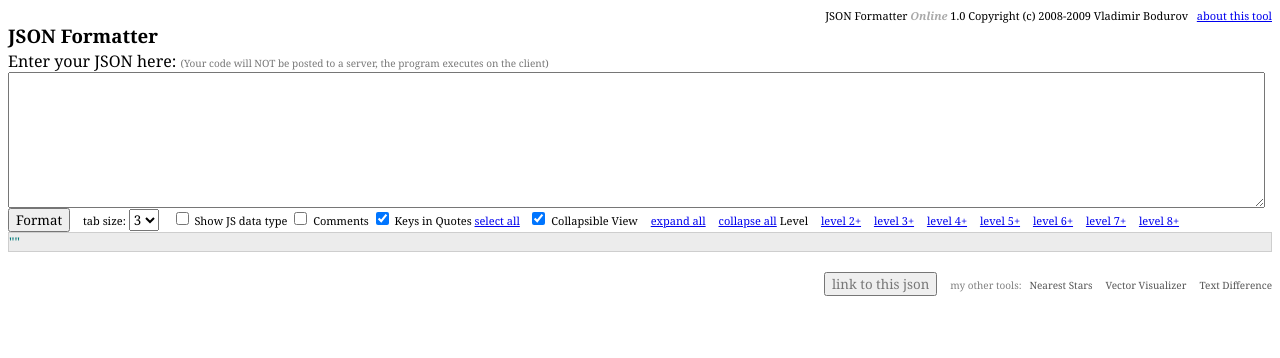
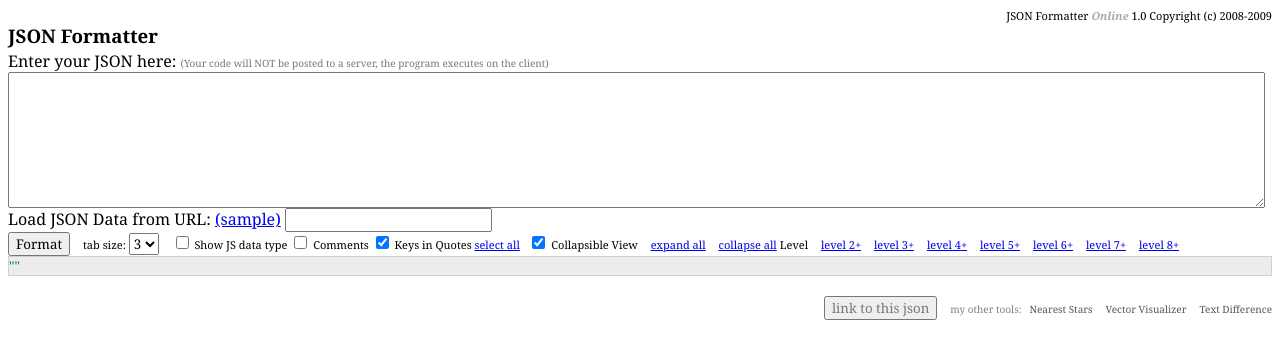
Before and after one commit to YanPanMichael/JSON-Formatter, a plain HTML site: page index.html in a window 1280 px wide. Drawn offline with Linux system fonts and the light colour scheme.

Commit message:
change index page

```diff
--- a/index.html
+++ b/index.html
@@ -17,12 +17,16 @@
 </head>
 
 <body>
-  <div id="HeaderTitle"> JSON Formatter <span style="color:#aaa;font-weight:bold;font-style:italic">Online</span> 1.0 Copyright (c) 2008-2009
-    Vladimir Bodurov &nbsp; <a href="http://blog.bodurov.com/Formatter-and-colorer-of-raw-JSON-code">about this tool</a></div>
-  <h3 id="HeaderSubTitle">JSON Formatter</h3>
-  <div>Enter your JSON here: <span style="color:#777;font-size:10px">(Your code will NOT be posted to a server, the program executes on the client)</span></div>
+  <div class="HeadersRow">
+    <div id="HeaderTitle"> JSON Formatter <span style="color:#aaa;font-weight:bold;font-style:italic">Online</span> 1.0 Copyright (c) 2008-2009</div>
+    <h3 id="HeaderSubTitle">JSON Formatter</h3>
+    <div>Enter your JSON here: <span style="color:#777;font-size:10px">(Your code will NOT be posted to a server, the program executes on the client)</span></div>
+    <textarea id="RawJson"></textarea>
+    <span>Load JSON Data from URL:</span>
+    <a onclick="document.getElementById('jsondataurl').value='json.html';return false;" href=#>(sample)</a>
+    <input id="jsondataurl" type="text" value="" name="jsondataurl">
+  </div>
 
-  <textarea id="RawJson"></textarea>
   <div id="ControlsRow">
     <input type="Button" value="Format" onclick="startFormat()">
     <span id="TabSizeHolder">
```
